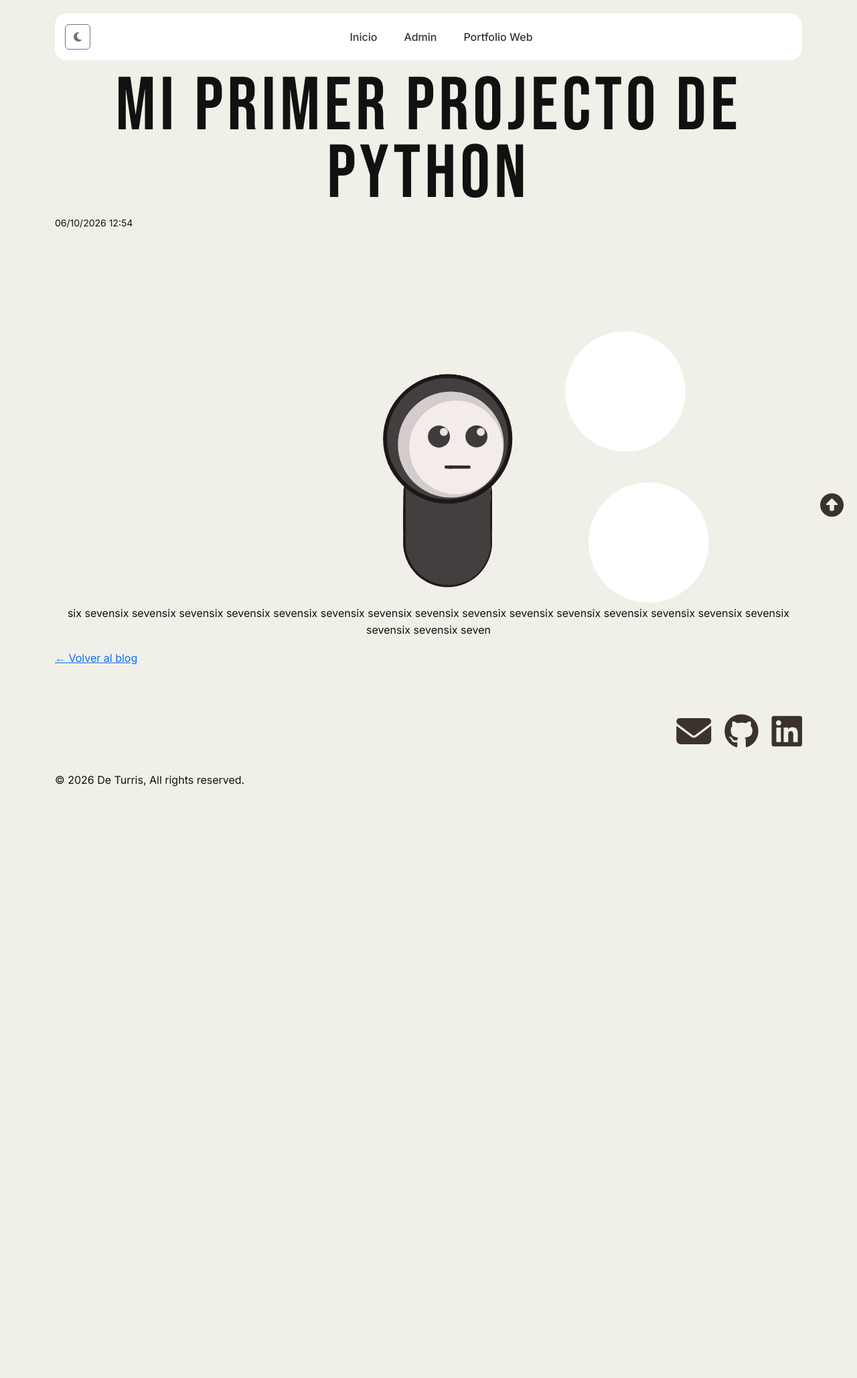
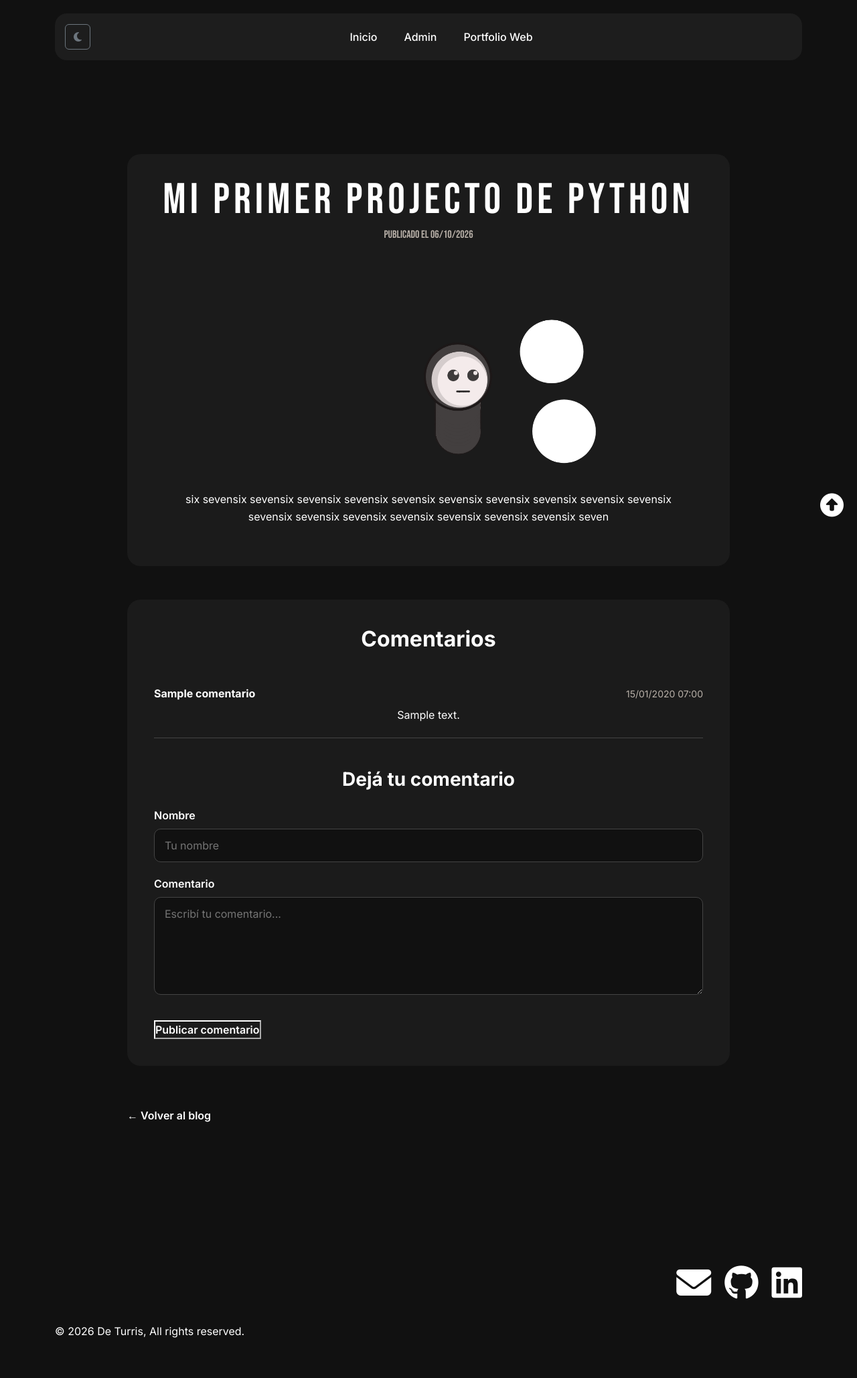
Before and after one commit to edu00198/Blog, a Django app: page /blog/1/ in a window 1280 px wide. Shown: the whole page at 67% size. Before the commit the page ends 1174 px from the top, so only its background shows below. Run offline with Django 5.2, Linux system fonts and the light colour scheme; data comes from the database, SQL or seed files in the repository; both versions use the stored data as it was after the commit; tables that the repository leaves empty hold one stand-in row (values such as "Sample post").

Commit message:
Mejorando la interfaz del blog
Basado en el blog dimden

```diff
--- /dev/null
+++ b/blog/static/blog/styles.css
@@ -0,0 +1,237 @@
+/* CONTENIDO DEL BLOG */
+
+main {
+    padding-top: 60px;
+    padding-bottom: 80px;
+}
+
+main > h1 {
+    font-family: "Bebas Neue", sans-serif;
+    font-size: 5rem;
+    letter-spacing: 4px;
+    text-align: center;
+    margin-bottom: 10px;
+}
+
+main > p {
+    color: var(--subtitulo);
+    margin-bottom: 50px;
+}
+
+.blog-principal {
+    font-family: "Bebas Neue", sans-serif;
+    font-size: 7rem;
+    letter-spacing: 6px;
+    line-height: 0.9;
+    color: var(--text);
+    text-align: center;
+}
+
+
+/* POSTS */
+
+.post {
+    background: transparent;
+    border: none;
+    border-radius: 0;
+    padding: 18px 0 28px;
+    margin: 0;
+    border-top: 5px solid var(--borde);
+}
+
+.post h2 {
+    margin: 0 0 4px;
+}
+
+.post small {
+    color: var(--subtitulo);
+}
+
+.post-contenido {
+    padding: 0;
+}
+
+.post-contenido h2,
+.post-contenido p {
+    text-align: left;
+}
+
+.btn-post {
+    display: inline-block;
+    background: transparent;
+    color: var(--text);
+    padding: 0;
+    margin-top: 12px;
+    border-radius: 0;
+    text-decoration: none;
+    font-weight: 600;
+    transition: 0.2s;
+}
+
+.btn-post:hover {
+    background: transparent;
+    color: var(--accent);
+}
+
+
+/* IMAGEN DEL DETALLE */
+
+.post-imagen {
+    display: none;
+}
+
+.imagen-detalle {
+    display: block;
+    width: 65%;
+    max-width: 600px;
+    max-height: 400px;
+    object-fit: cover;
+    margin: 0 auto 40px;
+    border-radius: 15px;
+}
+
+
+/* DETALLE DEL POST */
+
+.post-detalle {
+    max-width: 900px;
+    margin: 60px auto 0;
+    padding: 40px;
+    background: var(--card);
+    border-radius: 20px;
+}
+
+.nombre-post {
+    font-family: "Bebas Neue", sans-serif;
+    font-size: 3rem;
+    letter-spacing: 6px;
+    line-height: 0.9;
+    color: var(--text);
+    text-align: center;
+}
+
+.post-detalle .nombre-principal {
+    text-align: center;
+    font-size: 4rem;
+    margin-bottom: 10px;
+}
+
+.fecha-post {
+    font-family: "Bebas Neue", sans-serif;
+    text-align: center;
+    color: var(--subtitulo);
+    margin-bottom: 35px;
+}
+
+.nombre-post a,
+.fecha-post a {
+    color: inherit;
+    text-decoration: none;
+    transition: color 0.2s ease;
+}
+
+.nombre-post a:hover,
+.fecha-post a:hover {
+    color: #B08D57;
+}
+
+.contenido-post {
+    max-width: 750px;
+    margin: 0 auto;
+    font-size: 1.08rem;
+    line-height: 1.8;
+}
+
+.contenido-post p {
+    margin-bottom: 20px;
+}
+
+
+/* COMENTARIOS */
+
+.comentarios {
+    max-width: 900px;
+    margin: 50px auto;
+    padding: 40px;
+    background: var(--card);
+    border-radius: 20px;
+}
+
+.comentarios h2 {
+    margin-bottom: 30px;
+}
+
+.comentario {
+    padding: 20px 0;
+    border-bottom: 1px solid var(--borde);
+}
+
+.comentario-cabecera {
+    display: flex;
+    justify-content: space-between;
+    align-items: center;
+    margin-bottom: 8px;
+}
+
+.comentario-cabecera small {
+    color: var(--subtitulo);
+}
+
+.comentario p {
+    margin: 0;
+    line-height: 1.6;
+}
+
+.sin-comentarios {
+    color: var(--subtitulo);
+}
+
+
+/* FORMULARIO */
+
+.formulario-comentario {
+    margin-top: 45px;
+}
+
+.formulario-comentario h3 {
+    margin-bottom: 25px;
+}
+
+.campo {
+    margin-bottom: 20px;
+}
+
+.campo label {
+    display: block;
+    margin-bottom: 8px;
+    font-weight: 600;
+}
+
+.campo input,
+.campo textarea {
+    width: 100%;
+    padding: 12px 15px;
+    border: 1px solid var(--borde);
+    border-radius: 10px;
+    background: var(--bg);
+    color: var(--text);
+    font-family: inherit;
+}
+
+.campo textarea {
+    resize: vertical;
+}
+
+.campo input:focus,
+.campo textarea:focus {
+    outline: none;
+    border-color: var(--accent);
+}
+
+
+/* VOLVER AL BLOG */
+
+.volver-blog {
+    max-width: 900px;
+    margin: 0 auto 60px;
+}
--- a/blog/templates/blog/detalle.html
+++ b/blog/templates/blog/detalle.html
@@ -39,9 +39,9 @@
             {{ post.titulo }}
         </h1>
 
-        <small class="fecha-post">
-            {{ post.fecha|date:"d/m/Y H:i" }}
-        </small>
+        <p class="fecha-post">
+            Publicado el {{ post.fecha|date:"d/m/Y" }}
+        </p>
 
         {% if post.imagen %}
             <img src="{{ post.imagen.url }}"
@@ -53,11 +53,89 @@
             {{ post.contenido|linebreaks }}
         </div>
 
+    </article>
+
+
+    <!-- COMENTARIOS -->
+
+    <section class="comentarios">
+
+        <h2>Comentarios</h2>
+
+        {% for comentario in comentarios %}
+
+            <div class="comentario">
+
+                <div class="comentario-cabecera">
+                    <strong>{{ comentario.nombre }}</strong>
+                    <small>
+                        {{ comentario.fecha|date:"d/m/Y H:i" }}
+                    </small>
+                </div>
+
+                <p>
+                    {{ comentario.contenido }}
+                </p>
+
+            </div>
+
+        {% empty %}
+
+            <p class="sin-comentarios">
+                Todavía no hay comentarios. Sé el primero en comentar.
+            </p>
+
+        {% endfor %}
+
+
+        <!-- FORMULARIO -->
+
+        <div class="formulario-comentario">
+
+            <h3>Dejá tu comentario</h3>
+
+            <form method="POST">
+
+                {% csrf_token %}
+
+                <div class="campo">
+                    <label for="nombre">Nombre</label>
+                    <input
+                        type="text"
+                        id="nombre"
+                        name="nombre"
+                        placeholder="Tu nombre"
+                        required>
+                </div>
+
+                <div class="campo">
+                    <label for="contenido">Comentario</label>
+                    <textarea
+                        id="contenido"
+                        name="contenido"
+                        rows="5"
+                        placeholder="Escribí tu comentario..."
+                        required></textarea>
+                </div>
+
+                <button type="submit" class="btn-post">
+                    Publicar comentario
+                </button>
+
+            </form>
+
+        </div>
+
+    </section>
+
+
+    <div class="volver-blog">
+
         <a href="{% url 'blog' %}" class="btn-post">
             ← Volver al blog
         </a>
 
-    </article>
+    </div>
 
 </main>
 
--- a/blog/views.py
+++ b/blog/views.py
@@ -1,16 +1,34 @@
 from django.shortcuts import render, get_object_or_404
-from .models import Post
+from .models import Post, Comentario
+
 
 def blog(request):
-    posts = Post.objects.all().order_by("-fecha")
+    posts = Post.objects.all().order_by('-fecha')
 
-    return render(request, "blog/index.html", {
-        "posts": posts
+    return render(request, 'blog/index.html', {
+        'posts': posts
     })
 
+
 def detalle_post(request, post_id):
+
     post = get_object_or_404(Post, id=post_id)
 
+    if request.method == "POST":
+
+        nombre = request.POST.get("nombre")
+        contenido = request.POST.get("contenido")
+
+        if nombre and contenido:
+            Comentario.objects.create(
+                post=post,
+                nombre=nombre,
+                contenido=contenido
+            )
+
+    comentarios = post.comentarios.all().order_by("-fecha")
+
     return render(request, "blog/detalle.html", {
-        "post": post
+        "post": post,
+        "comentarios": comentarios
     })
--- a/mysite/settings.py
+++ b/mysite/settings.py
@@ -105,9 +105,9 @@ AUTH_PASSWORD_VALIDATORS = [
 # Internationalization
 # https://docs.djangoproject.com/en/6.1/topics/i18n/
 
-LANGUAGE_CODE = 'en-us'
+LANGUAGE_CODE = 'en-ar'
 
-TIME_ZONE = 'UTC'
+TIME_ZONE = 'America/Argentina/Buenos_Aires'
 
 USE_I18N = True
 
--- a/portfolio/templates/portfolio/index.html
+++ b/portfolio/templates/portfolio/index.html
@@ -28,10 +28,6 @@ Eduardo De Turris
     </li>
 
     <li class="nav-item">
-        <a class="nav-link" href="#contacto">Contacto</a>
-    </li>
-
-    <li class="nav-item">
         <a class="nav-link" href="{% url 'blog' %}">Blog</a>
     </li>
 
@@ -45,7 +41,7 @@ Eduardo De Turris
 
 {% block content %}
 
-<!-- CONTACTO -->
+<!-- FOOTER -->
 
 <div class="modal fade"
      id="modalAgenda"
--- a/static/base.css
+++ b/static/base.css
@@ -61,7 +61,7 @@ p {
     letter-spacing: 6px;
     line-height: 0.9;
     color: var(--text);
-    text-align: center;
+    text-align: left;
 }
 
 header {
--- a/templates/base.html
+++ b/templates/base.html
@@ -1,8 +1,9 @@
 {% load static %}
 <!DOCTYPE html>
-<html lang="es" data-bs-theme="light">
+<html lang="es" data-bs-theme="dark">
 
 <head>
+    <!--LINKS CARGADOS-->
     <meta charset="UTF-8">
     <meta name="viewport" content="width=device-width, initial-scale=1.0">
     <title>{% block title %}Eduardo De Turris{% endblock %}</title>
@@ -16,7 +17,7 @@
 </head>
 <body>
     <div id="arriba"></div>
-
+    <!--HEADER-->
     <header>
         <div class="container">
             <nav class="navbar navbar-expand-lg navbar-custom">
@@ -36,7 +37,7 @@
     </header>
 
     {% block content %}{% endblock %}
-
+    <!--FOOTER-->
     <footer id="contacto">
         <div class="container">
             <div class="redes_der">
```
Also changed, not shown: blog/static/styles.css (deleted, +0 -123 lines), blog/templates/blog/index.html (+12 -29 lines), db.sqlite3, media/archivos/milei-saluda-messi-despedida-seleccion.webp (added), mysite/urls.py (line endings or trailing spaces).
